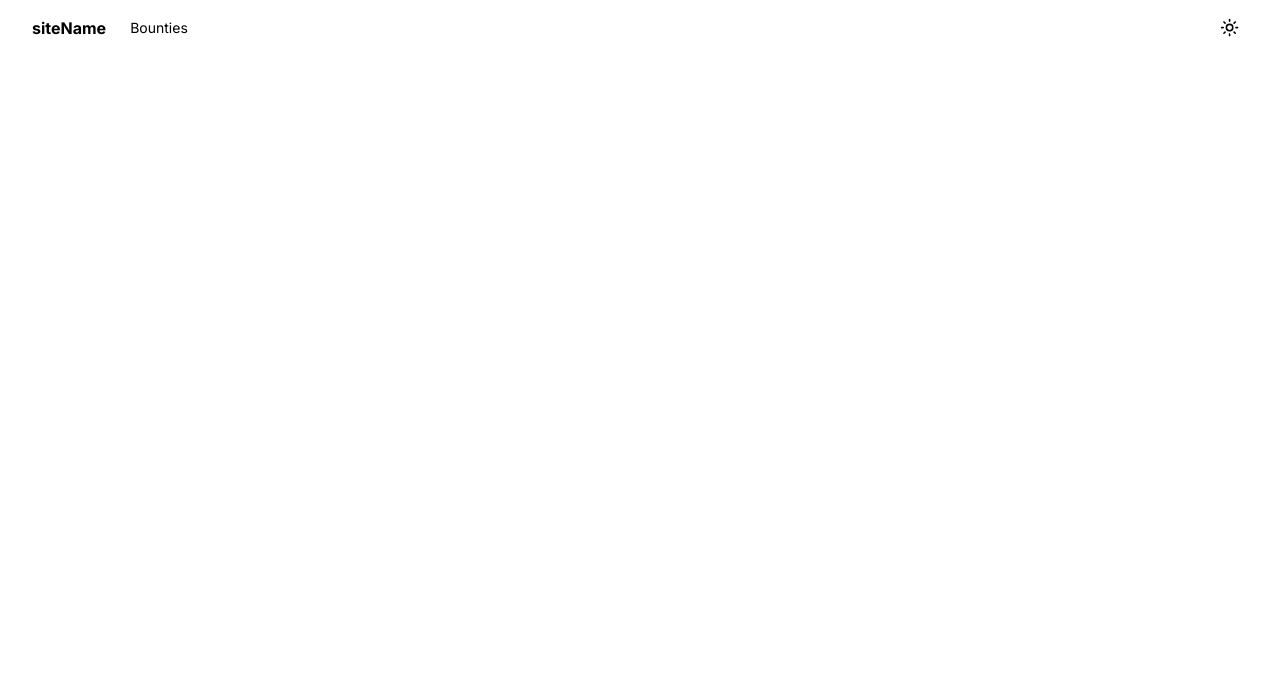
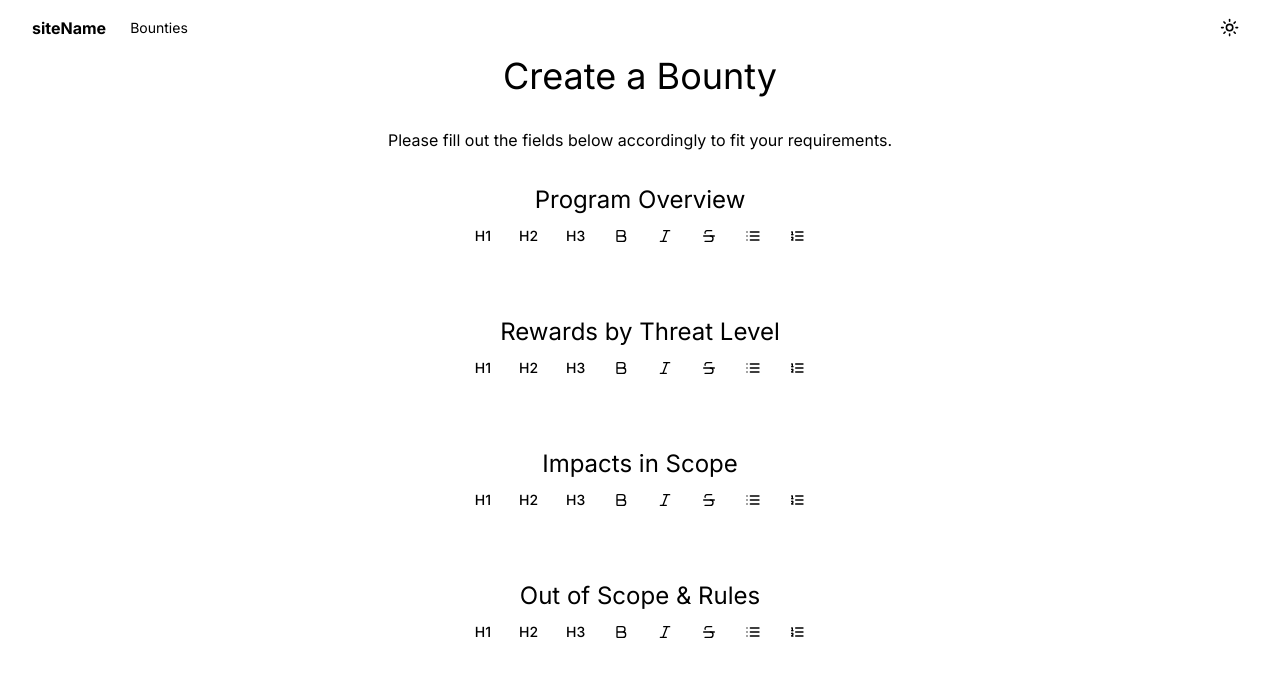
Before and after one commit to RohaanMooken/StarkHack, a Next.js app in the folder frontend/: page /bounties/create in a window 1280 px wide. Shown: the top 676 px of the page. Built offline with nearby package versions, Linux system fonts and the light colour scheme.

Commit message:
Super basic template overview of the create bounty page

```diff
--- a/frontend/src/app/bounties/create/page.js
+++ b/frontend/src/app/bounties/create/page.js
@@ -1,9 +1,29 @@
-import { EditorToggleBar } from "@/components/editorToggleBar";
+import { Editor } from "@/components/editor";
 
 export default function CreateBountyPage() {
-    return (
-        <div>
-            <EditorToggleBar />
-        </div>
-    );
+	return (
+		<div className="flex flex-col items-center space-y-8">
+			<h1>Create a Bounty</h1>
+			<p className="mb-4">
+				Please fill out the fields below accordingly to fit your
+				requirements.
+			</p>
+			<div className="flex flex-col items-center">
+				<h3>Program Overview</h3>
+				<Editor />
+			</div>
+			<div className="flex flex-col items-center">
+				<h3>Rewards by Threat Level</h3>
+				<Editor />
+			</div>
+			<div className="flex flex-col items-center">
+				<h3>Impacts in Scope</h3>
+				<Editor />
+			</div>
+			<div className="flex flex-col items-center">
+				<h3>Out of Scope & Rules</h3>
+				<Editor />
+			</div>
+		</div>
+	);
 }
```
